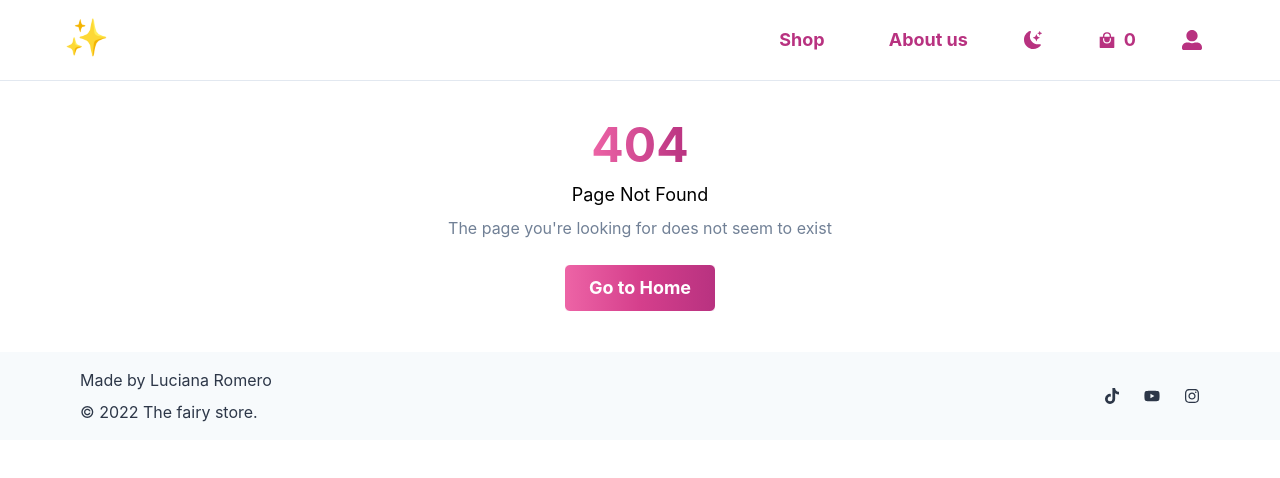
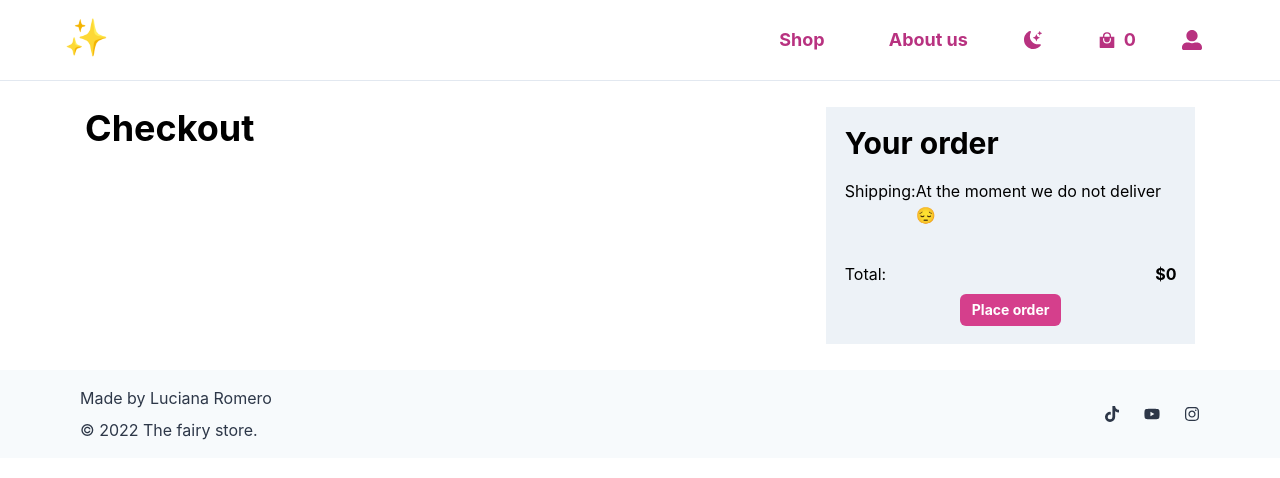
Before and after one commit to romeroluciana/the-fairy-store, a React (Vite) app: page /checkout in a window 1280 px wide. Before the commit this address had no page. Shown: the top 478 px of the page. Built offline with nearby package versions, Linux system fonts and the light colour scheme.

Commit message:
checkout info

```diff
--- a/src/App.jsx
+++ b/src/App.jsx
@@ -8,6 +8,7 @@ import Form from './pages/form/Form'
 import Home from './pages/home/Home'
 import PageNotFound from './pages/pageNotFound/PageNotFound'
 import Shop from './pages/shop/Shop/Shop'
+import Checkout from './pages/cart/Checkout'
 
 const App = () => {
   return (
@@ -18,6 +19,7 @@ const App = () => {
           <Route path="shop" element={<Shop />} />
           <Route path="shop/:id" element={<Detail />} />
           <Route path="aboutUs" element={<AboutUs />} />
+          <Route path="checkout" element={<Checkout />} />
           <Route path="*" element={<PageNotFound />} />
         </Routes>
       </Layout>
--- a/src/pages/cart/Cart.jsx
+++ b/src/pages/cart/Cart.jsx
@@ -16,6 +16,7 @@ import { Link } from 'react-router-dom'
 
 import useCart from '../../hooks/useCart'
 import Product from './Product'
+import Checkout from './Checkout'
 
 const Cart = () => {
   const { isOpen, onOpen, onClose } = useDisclosure()
@@ -67,6 +68,16 @@ const Cart = () => {
                   Empty bag
                 </Button>
                 <Text>Total: ${totalCart} </Text>
+                <Link to="checkout">
+                  <Button
+                    colorScheme="pink"
+                    variant="link"
+
+                    onClose={onClose}
+                  >
+                    Continue with order information
+                  </Button>
+                </Link>
               </DrawerFooter>
             </>
           )}
--- /dev/null
+++ b/src/pages/cart/Checkout.jsx
@@ -0,0 +1,56 @@
+import {
+  HStack,
+  Heading,
+  Box,
+  Text,
+  Button,
+  Flex,
+  Stack,
+} from '@chakra-ui/react'
+
+import useCart from '../../hooks/useCart'
+import Product from './Product'
+
+const Checkout = () => {
+  const { cart, totalCart } = useCart()
+  return (
+    <Stack
+      m={{ base: '5%', md: '2%' }}
+      justifyContent={'space-around'}
+      direction={{ base: 'column', md: 'row' }}
+    >
+      <Box w={{ base: '100%', md: '50%' }}>
+        <Heading>Checkout</Heading>
+        {!!cart.length && (
+          <>
+            <Box>
+              {cart.map((product) => (
+                <Product info={product} key={`cartProduct${product.id}`} />
+              ))}
+            </Box>
+          </>
+        )}
+      </Box>
+      <Box w={{ base: '100%', md: '30%' }} bgColor={'gray.100'}>
+        <Heading as="h3" size="lg" m={'5%'}>
+          Your order
+        </Heading>
+        <HStack m={'5%'} flexDirection={'column'}>
+          <Flex justifyContent={'space-between'} w={'100%'} mb={'8%'}>
+            <Text>Shipping:</Text>
+            <Text>At the moment we do not deliver 😔</Text>
+          </Flex>
+          <Flex justifyContent={'space-between'} w={'100%'}>
+            <Text>Total:</Text>
+            <Text fontWeight={'bold'}>${totalCart}</Text>
+          </Flex>
+          <Button colorScheme="pink" variant="solid" size="sm">
+            Place order
+          </Button>
+        </HStack>
+      </Box>
+    </Stack>
+  )
+}
+
+export default Checkout
--- a/src/pages/cart/Product.jsx
+++ b/src/pages/cart/Product.jsx
@@ -25,6 +25,7 @@ const Product = ({ info }) => {
       justifyContent={'space-between'}
       borderBottom={1}
       borderStyle={'solid'}
+      w={'100%'}
       borderColor={useColorModeValue('gray.200', 'gray.900')}
     >
       <Box display={'flex'} my={'5%'}>
```
